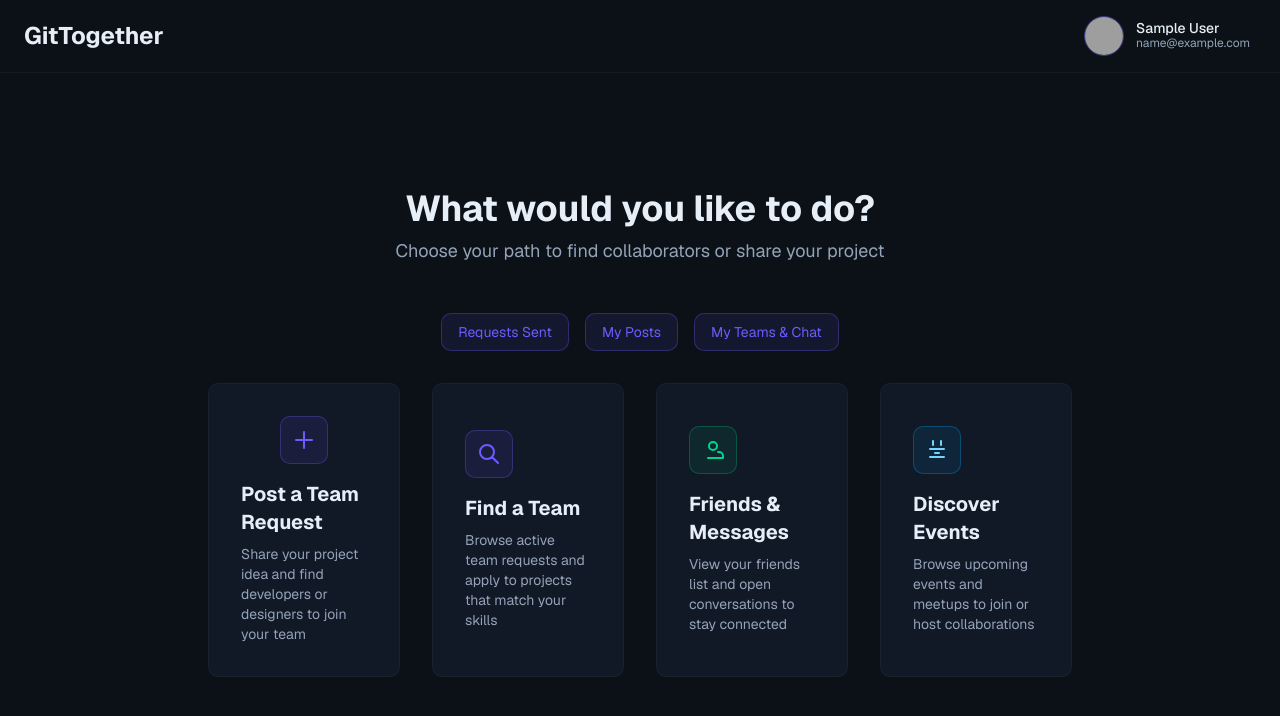
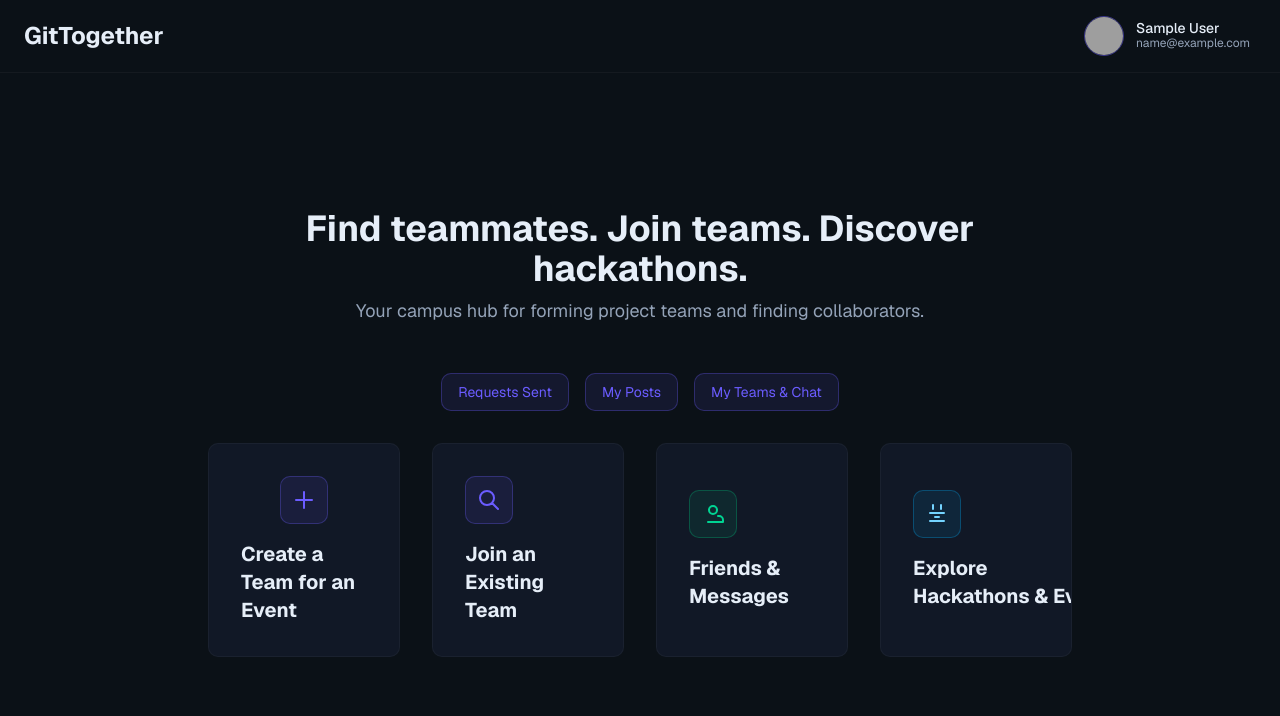
Before and after one commit to R-Nikhil-Ganesh/gittogether-frontend, a Next.js app: page /dashboard in a window 1280 px wide. Shown: the top 716 px of the page. Built offline with nearby package versions, Linux system fonts and the light colour scheme; no server answers; sample sign-in values are in the browser's storage; grey boxes are pictures that could not be loaded.

Commit message:
Humanizing dashboard

```diff
--- a/components/dashboard-page.tsx
+++ b/components/dashboard-page.tsx
@@ -72,9 +72,9 @@ export default function DashboardPage({
         <div className="flex items-center justify-center min-h-[calc(100vh-80px)] px-4 py-12">
           <div className="w-full max-w-4xl space-y-12">
             <div className="text-center space-y-2 px-4">
-              <h2 className="text-2xl sm:text-4xl font-bold text-foreground">What would you like to do?</h2>
+              <h2 className="text-2xl sm:text-4xl font-bold text-foreground">Find teammates. Join teams. Discover hackathons.</h2>
               <p className="text-base sm:text-lg text-muted-foreground">
-                Choose your path to find collaborators or share your project
+                Your campus hub for forming project teams and finding collaborators.
               </p>
             </div>
 
@@ -130,11 +130,8 @@ export default function DashboardPage({
                   </div>
                   <div className="text-left">
                     <h3 className="text-lg sm:text-xl font-bold text-foreground group-hover:text-primary transition">
-                      Post a Team Request
+                      Create a Team for an Event
                     </h3>
-                    <p className="text-sm text-muted-foreground mt-2">
-                      Share your project idea and find developers or designers to join your team
-                    </p>
                   </div>
                 </div>
               </button>
@@ -157,10 +154,7 @@ export default function DashboardPage({
                     </svg>
                   </div>
                   <div>
-                    <h3 className="text-lg sm:text-xl font-bold text-foreground group-hover:text-accent transition">Find a Team</h3>
-                    <p className="text-sm text-muted-foreground mt-2">
-                      Browse active team requests and apply to projects that match your skills
-                    </p>
+                    <h3 className="text-lg sm:text-xl font-bold text-foreground group-hover:text-accent transition">Join an Existing Team</h3>
                   </div>
                 </div>
               </button>
@@ -179,9 +173,6 @@ export default function DashboardPage({
                   </div>
                   <div>
                     <h3 className="text-lg sm:text-xl font-bold text-foreground group-hover:text-emerald-400 transition">Friends & Messages</h3>
-                    <p className="text-sm text-muted-foreground mt-2">
-                      View your friends list and open conversations to stay connected
-                    </p>
                   </div>
                 </div>
               </button>
@@ -199,10 +190,7 @@ export default function DashboardPage({
                     </svg>
                   </div>
                   <div>
-                    <h3 className="text-lg sm:text-xl font-bold text-foreground group-hover:text-sky-300 transition">Discover Events</h3>
-                    <p className="text-sm text-muted-foreground mt-2">
-                      Browse upcoming events and meetups to join or host collaborations
-                    </p>
+                    <h3 className="text-lg sm:text-xl font-bold text-foreground group-hover:text-sky-300 transition">Explore Hackathons & Events</h3>
                   </div>
                 </div>
               </button>
```
